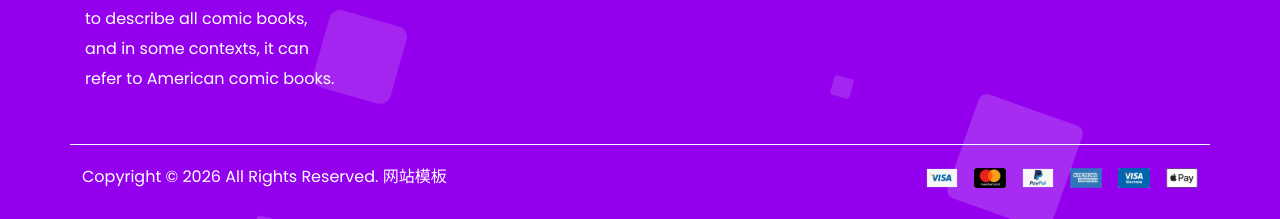
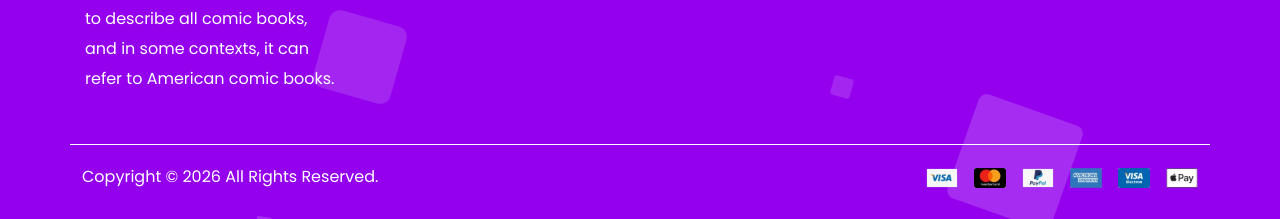
Before and after one commit to IRinsho/personal-website, a plain HTML site: page index.html in a window 1280 px wide. Shown: the part 5659-5878 px from the top of the page. Drawn offline with nearby package versions, Linux system fonts and the light colour scheme; some packages are replaced by stand-ins of ours; animation ran at ten frames a second; a script that the page names is missing.

Commit message:
Update index.html

```diff
--- a/index.html
+++ b/index.html
@@ -1246,7 +1246,7 @@
                 </div>
                 <div class="copyright-section d-flex justify-content-between">
                     <div class="credit">
-                        <p id="currentYear">Copyright © 2026 All Rights Reserved. <a target="_blank" href="https://www.mobanwang.com/" title="网站模板">网站模板</a></p>
+                        <p id="currentYear">Copyright © 2026 All Rights Reserved.
                     </div>
                     <div class="payment">
                         <img src="images/payments.png" alt="">
```
